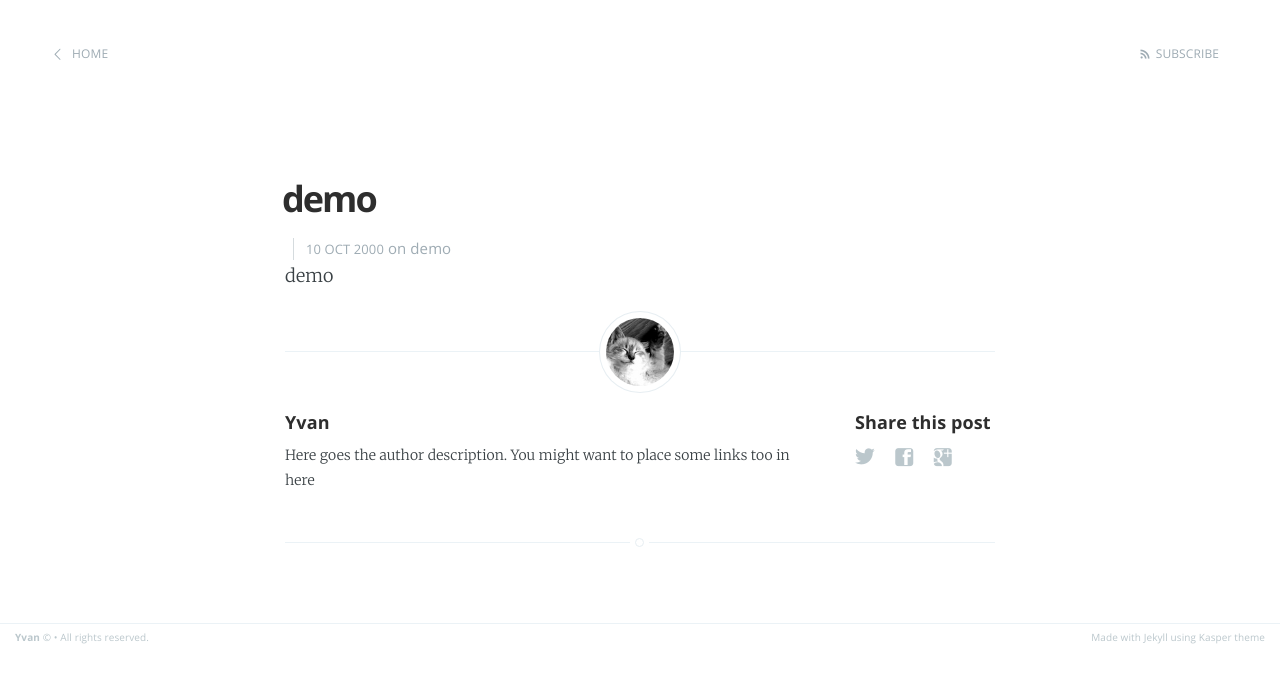
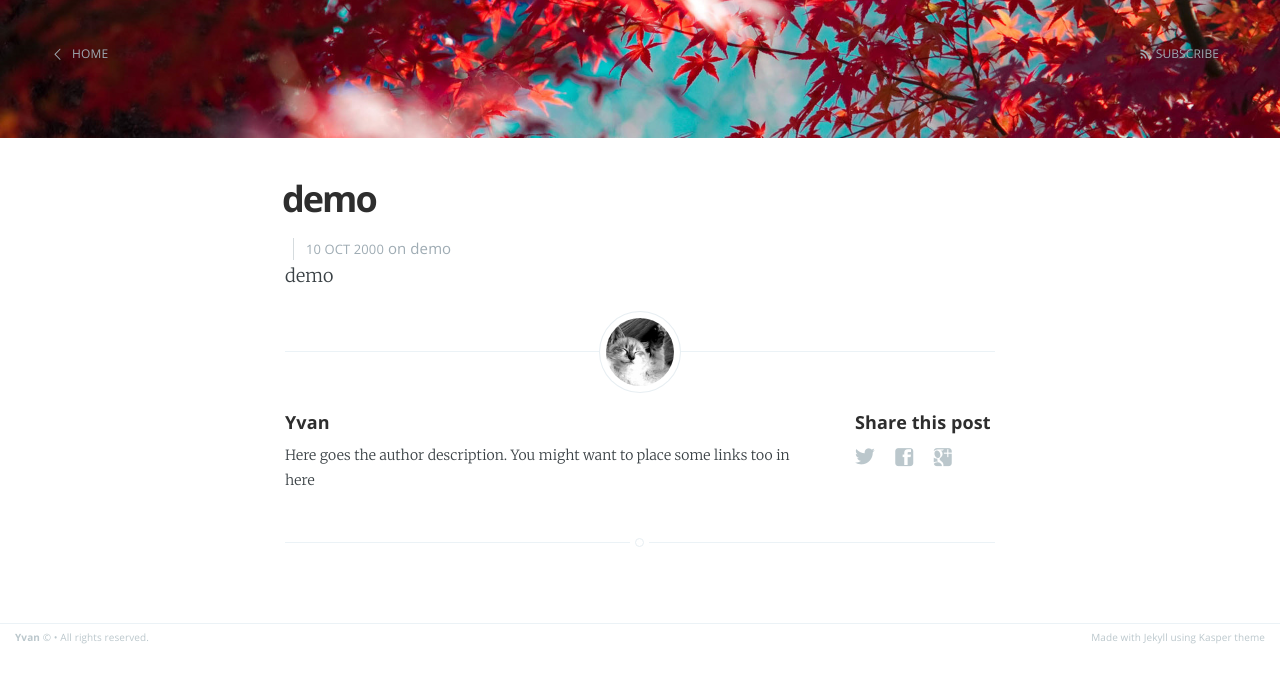
Before and after one commit to ChinBucher/ChinBucher.github.io, a Jekyll site: the page built from _posts/2000-10-10-demo.html, in a window 1280 px wide. Shown: the top 683 px of the page. Built offline with Jekyll 4.4.1, drawn with Linux system fonts in a browser that asks for light colours.

Commit message:
update the bk pic

```diff
--- a/assets/css/screen.css
+++ b/assets/css/screen.css
@@ -1,4 +1,4 @@
-/* ==========================================================================
+ ==========================================================================
    Table of Contents
    ========================================================================== */
 
@@ -1062,12 +1062,12 @@ body:not(.post-template) .post-title {
     min-height: 180px;
 }
 
-.no-cover.post-head.main-header {
+/*.no-cover.post-head.main-header {
     height: 85px;
     min-height: 0;
     margin-bottom: 0;
     background: transparent;
-}
+}*/
 
 .tag-head.main-header {
     height: 40%;
@@ -1801,4 +1801,11 @@ body:not(.post-template) .post-title {
 .about{
     color: navajowhite;
 }
-/*end*/
+/*from 1065*/
+.no-cover.post-head.main-header {
+    height: 85px;
+    min-height: 0;
+    margin-bottom: 0;
+    /*background: transparent;*/
+}
+/*end
```
